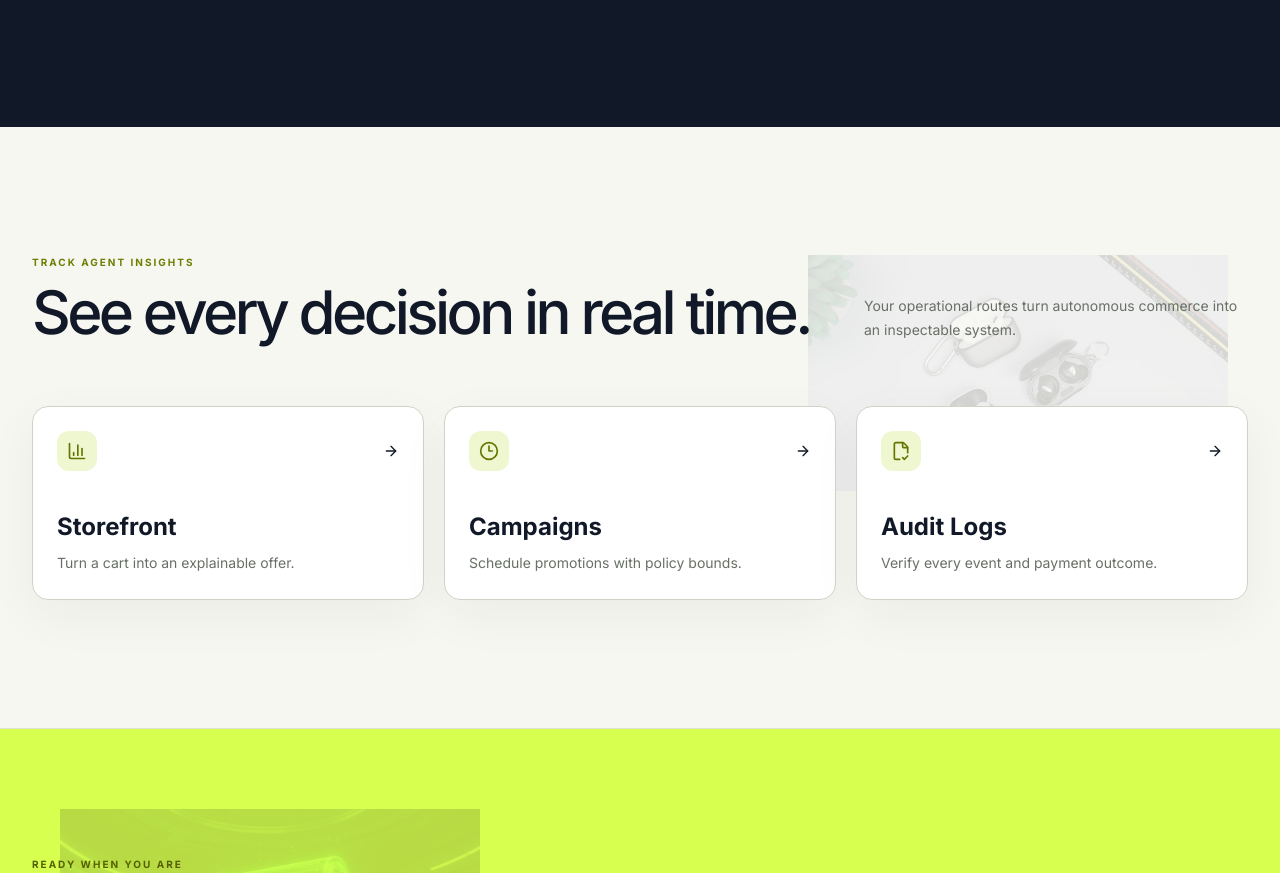
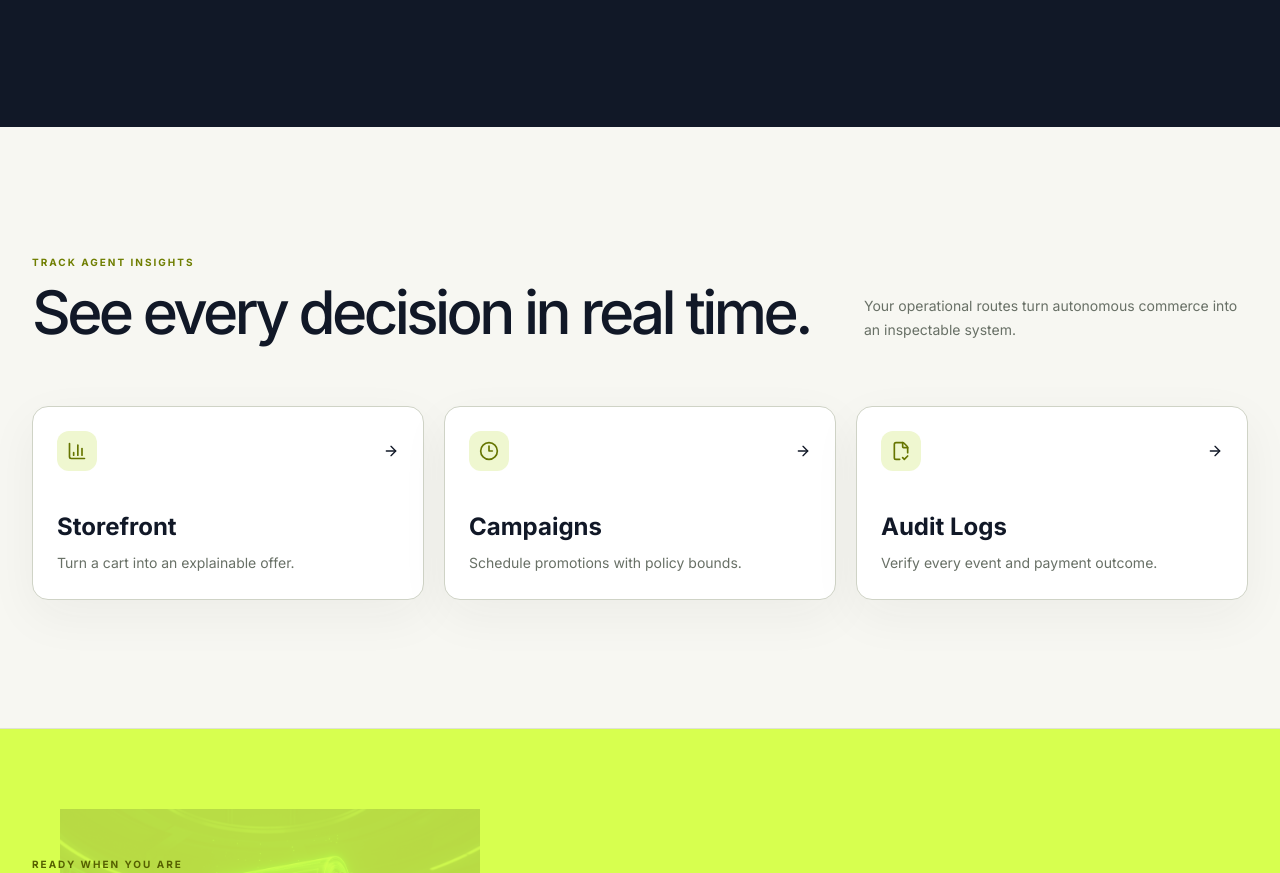
Before and after one commit to kunalmamgai/Razorpay-Buildathon, a React (Vite) app in the folder frontend/: page / in a window 1280 px wide. Shown: the part 3100-3973 px from the top of the page. Built offline with nearby package versions, Linux system fonts and the light colour scheme; no server answers.

Commit message:
fix: remove insights background image bleed

```diff
--- a/frontend/src/index.css
+++ b/frontend/src/index.css
@@ -611,9 +611,7 @@ body {
 }
 
 .onboarding-theme > main > section:nth-child(4)::after {
-  background-image: url('/products/SKU_101.jpg');
-  background-position: 94% 35%;
-  opacity: 0.15;
+  display: none;
 }
 
 .onboarding-theme > main > section:nth-child(5)::after {
```
